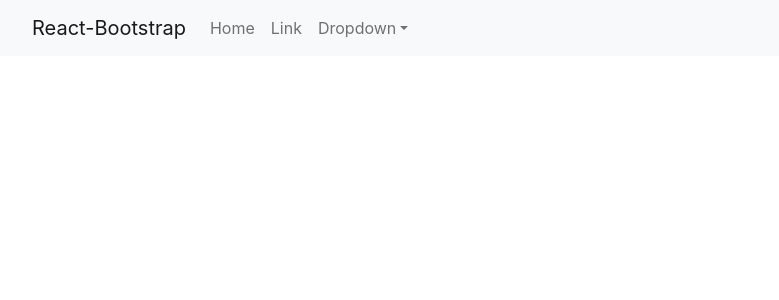
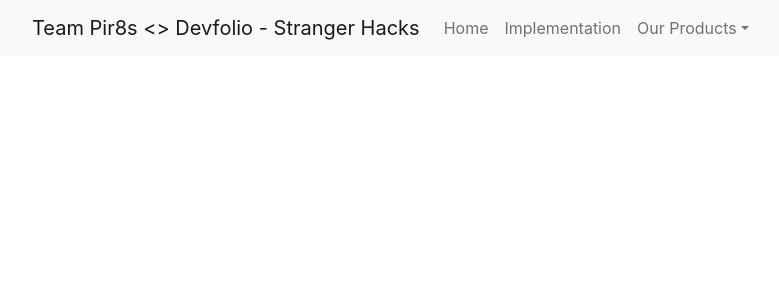
Before and after one commit to sankethchebbi/StrangerHacks-pir8s, a React (Create React App) app: page / in a window 1280 px wide. Shown: the top 300 px of the page, without its empty margins (50-829 px from the left). Built offline with nearby package versions, Linux system fonts and the light colour scheme.

Commit message:
added NavBar

```diff
--- a/src/App.js
+++ b/src/App.js
@@ -1,12 +1,12 @@
 import logo from './logo.svg';
 import './App.css';
-import BasicExample from './NavigationBar';
+import NavigationBar from './components/NavigationBar';
 
 function App() {
   return (
     <div className="App">
 
-      <BasicExample/>
+      <NavigationBar/>
     </div>
   );
 }
--- a/src/NavigationBar.js
+++ /dev/null
@@ -1,34 +0,0 @@
-import Container from 'react-bootstrap/Container';
-import Nav from 'react-bootstrap/Nav';
-import Navbar from 'react-bootstrap/Navbar';
-import NavDropdown from 'react-bootstrap/NavDropdown';
-
-function BasicExample() {
-  return (
-    <Navbar bg="light" expand="lg">
-      <Container>
-        <Navbar.Brand href="#home">React-Bootstrap</Navbar.Brand>
-        <Navbar.Toggle aria-controls="basic-navbar-nav" />
-        <Navbar.Collapse id="basic-navbar-nav">
-          <Nav className="me-auto">
-            <Nav.Link href="#home">Home</Nav.Link>
-            <Nav.Link href="#link">Link</Nav.Link>
-            <NavDropdown title="Dropdown" id="basic-nav-dropdown">
-              <NavDropdown.Item href="#action/3.1">Action</NavDropdown.Item>
-              <NavDropdown.Item href="#action/3.2">
-                Another action
-              </NavDropdown.Item>
-              <NavDropdown.Item href="#action/3.3">Something</NavDropdown.Item>
-              <NavDropdown.Divider />
-              <NavDropdown.Item href="#action/3.4">
-                Separated link
-              </NavDropdown.Item>
-            </NavDropdown>
-          </Nav>
-        </Navbar.Collapse>
-      </Container>
-    </Navbar>
-  );
-}
-
-export default BasicExample;
--- /dev/null
+++ b/src/components/NavigationBar.js
@@ -0,0 +1,30 @@
+import { Navbar, Container, Nav, NavDropdown } from 'react-bootstrap';
+
+function NavigationBar() {
+  return (
+    <Navbar bg="light" expand="lg">
+      <Container>
+        <Navbar.Brand href="/">Team Pir8s &lt;&gt; Devfolio - Stranger Hacks</Navbar.Brand>
+        <Navbar.Toggle aria-controls="basic-navbar-nav" />
+        <Navbar.Collapse id="basic-navbar-nav">
+          <Nav className="me-auto">
+            <Nav.Link href="/">Home</Nav.Link>
+            <Nav.Link href="/implementation">Implementation</Nav.Link>
+            <NavDropdown title="Our Products" id="basic-nav-dropdown">
+              <NavDropdown.Item href="/trackexpenditure">Track Expenditure</NavDropdown.Item>
+              <NavDropdown.Item href="/equity-split">Optimize expenditure</NavDropdown.Item>
+              <NavDropdown.Item href="/client-data">Monitor Savings</NavDropdown.Item>
+              <NavDropdown.Item href="/employee-data">Upload new data</NavDropdown.Item>
+              <NavDropdown.Divider />
+              <NavDropdown.Item href="/bpmn">
+                Forecast Expenditure, Assets value and Savings
+              </NavDropdown.Item>
+            </NavDropdown>
+          </Nav>
+        </Navbar.Collapse>
+      </Container>
+    </Navbar>
+  );
+}
+
+export default NavigationBar;
```
Also changed, not shown: src/components/about.js (added).
